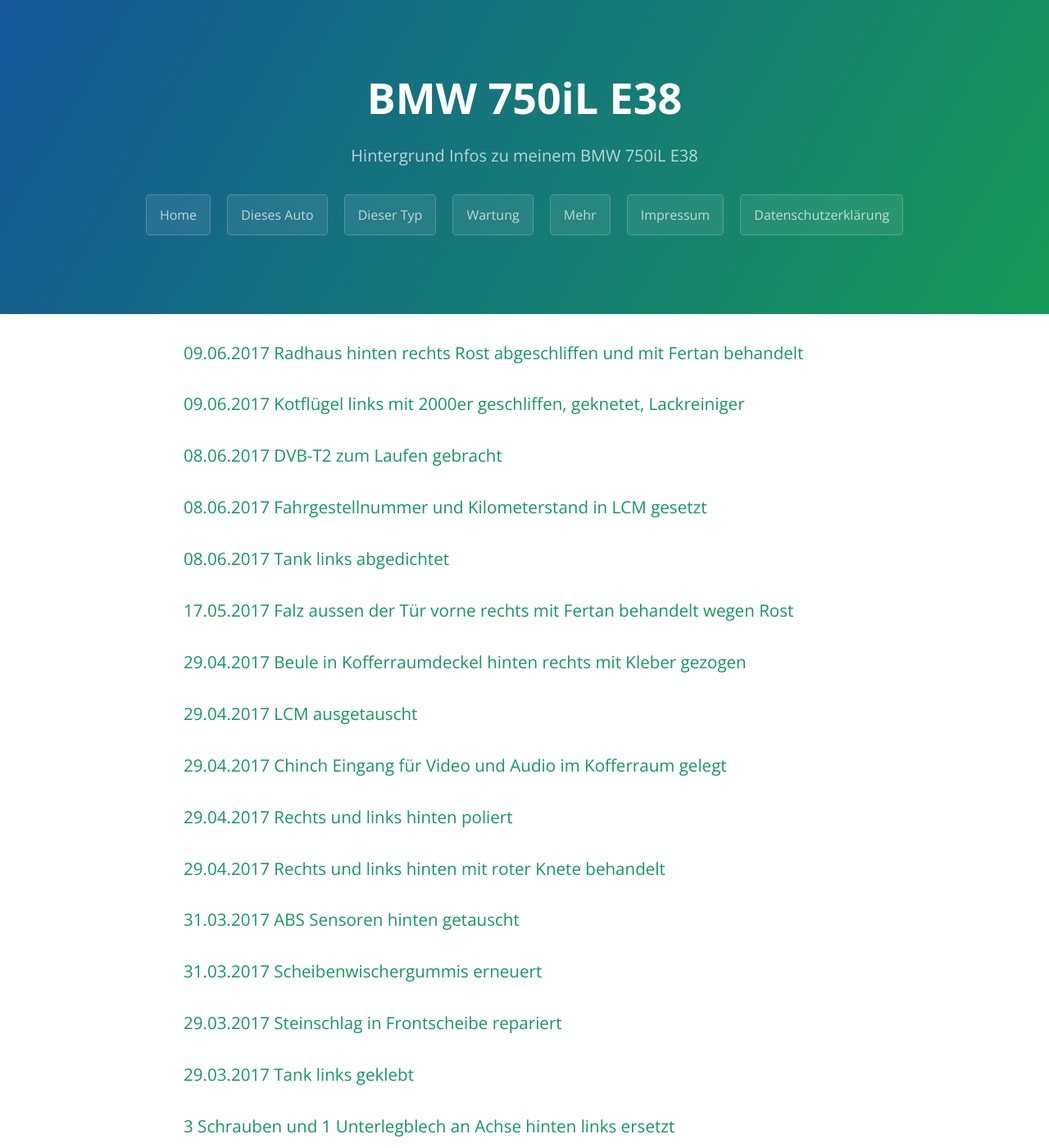
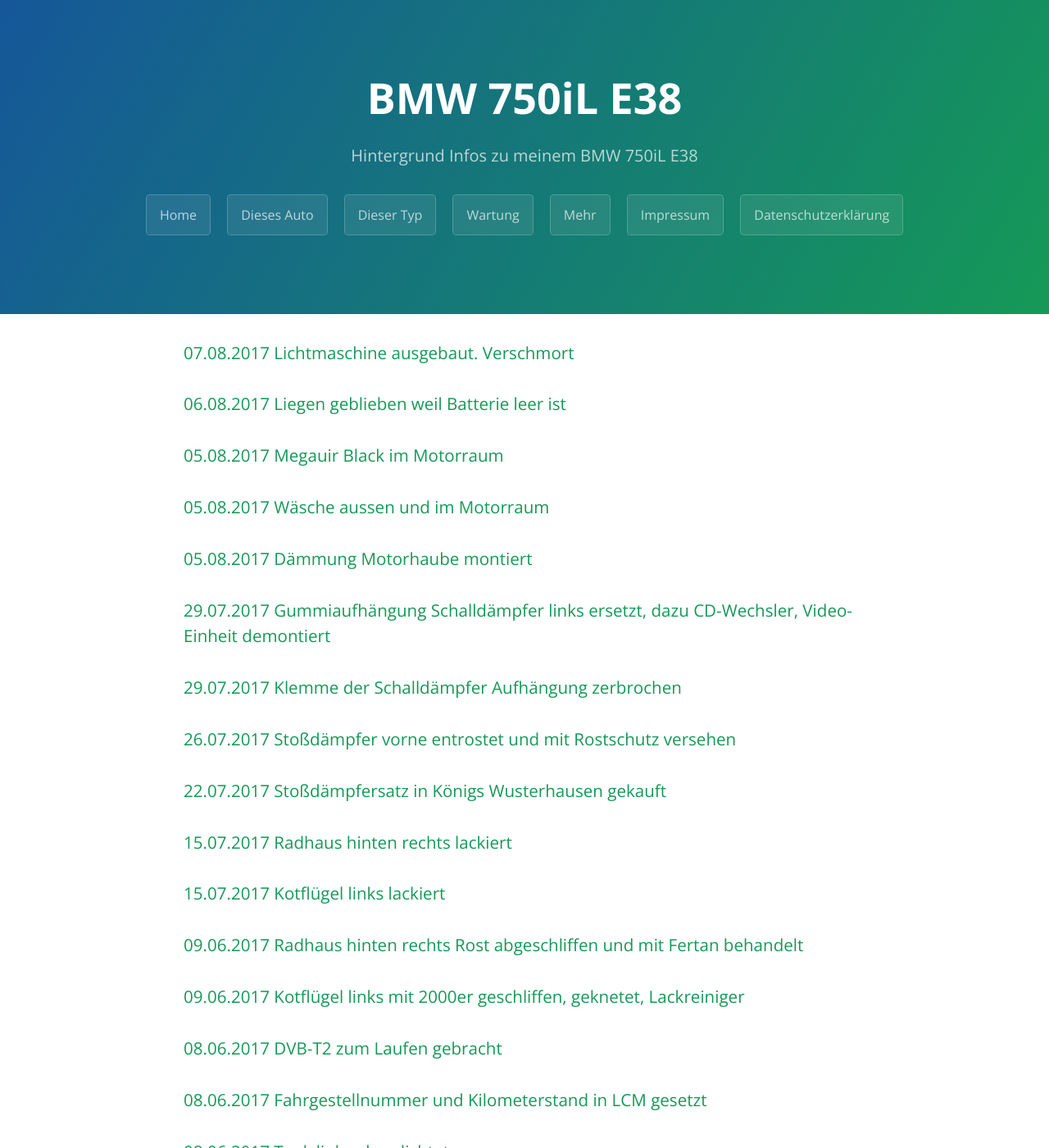
Before and after one commit to trautw/BMW750iL, a Jekyll site: the page built from docs/_pages/03_maintenance.md, in a window 1280 px wide and 1400 px high. Shown: the whole window at 82% size. Built offline with Jekyll 4.4.1, drawn with Linux system fonts in a browser that asks for light colours.

Commit message:
Update 03_maintenance.md

```diff
--- a/docs/_pages/03_maintenance.md
+++ b/docs/_pages/03_maintenance.md
@@ -4,6 +4,17 @@ title: Wartung
 permalink: /maintenance/
 ---
 
+### 07.08.2017 Lichtmaschine ausgebaut. Verschmort
+### 06.08.2017 Liegen geblieben weil Batterie leer ist
+### 05.08.2017 Megauir Black im Motorraum
+### 05.08.2017 Wäsche aussen und im Motorraum
+### 05.08.2017 Dämmung Motorhaube montiert
+### 29.07.2017 Gummiaufhängung Schalldämpfer links ersetzt, dazu CD-Wechsler, Video-Einheit demontiert
+### 29.07.2017 Klemme der Schalldämpfer Aufhängung zerbrochen
+### 26.07.2017 Stoßdämpfer vorne entrostet und mit Rostschutz versehen
+### 22.07.2017 Stoßdämpfersatz in Königs Wusterhausen gekauft
+### 15.07.2017 Radhaus hinten rechts lackiert
+### 15.07.2017 Kotflügel links lackiert
 ### 09.06.2017 Radhaus hinten rechts Rost abgeschliffen und mit Fertan behandelt
 ### 09.06.2017 Kotflügel links mit 2000er geschliffen, geknetet, Lackreiniger
 ### 08.06.2017 DVB-T2 zum Laufen gebracht
```
